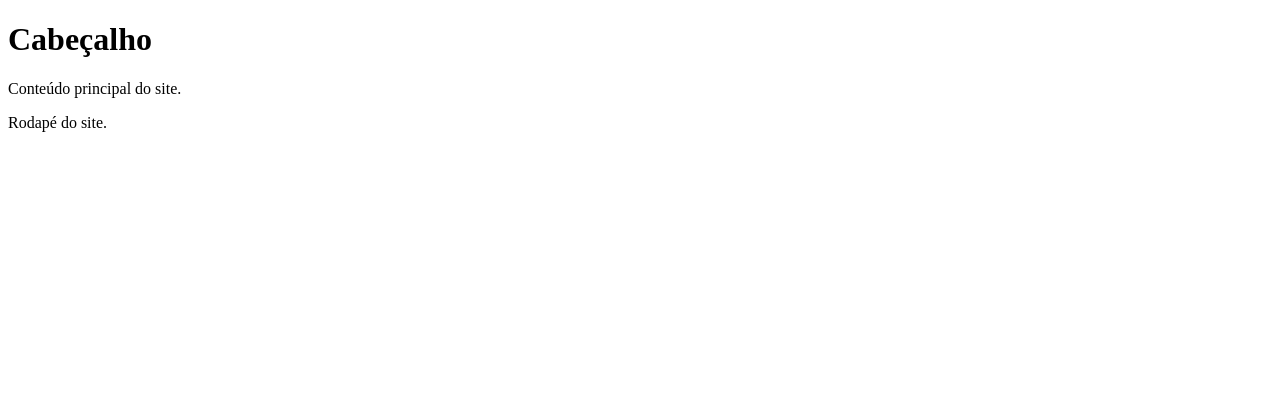
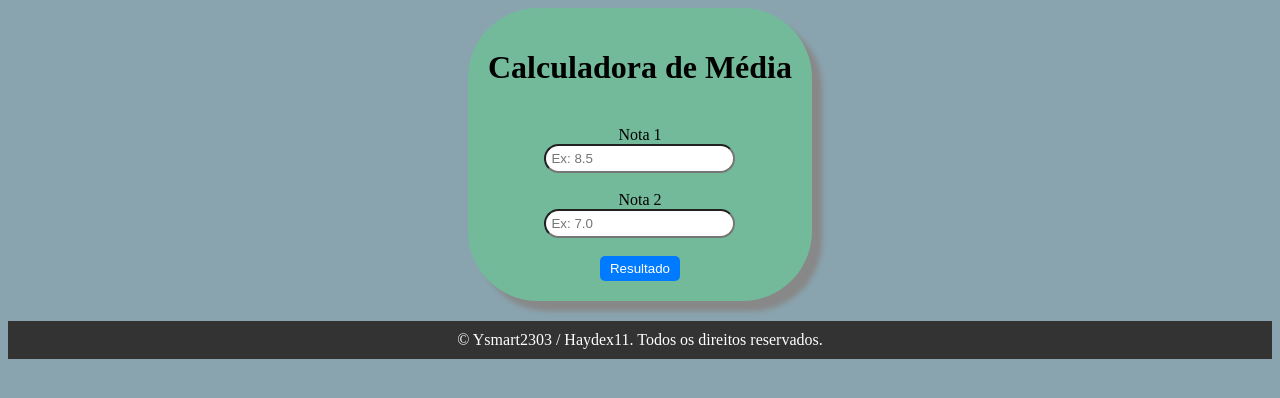
Before and after one commit to Ysmart2303/Ysmart-Calc, a plain HTML site: page index.html in a window 1280 px wide. Drawn offline with Linux system fonts and the light colour scheme.

Commit message:
Media Maker 001

```diff
--- a/css/style.css
+++ b/css/style.css
@@ -1,6 +1,40 @@
-body {
-    background: linear-gradient(135deg, #00c853 0%, #0091cc 100%);
-    margin: 0;
-    padding: 0;
-    min-height: 100vh;
+/* Estilos para a página de cálculo de média */
+
+body{
+    background-color: #89a4af;
+    text-align: center;
 }
+
+footer{
+    margin-top: 20px;
+    padding: 10px;
+    background-color: #333;
+    color: white;
+}
+
+input{
+    padding: 5px;
+    border-radius: 100px;
+}
+
+button{
+    padding: 5px 10px;
+    background-color: #007BFF;
+    color: white;
+    border: none;
+    border-radius: 5px;
+    cursor: pointer;
+}
+
+button:hover{
+    cursor: pointer;
+    background-color: #0056b3;
+}
+
+#sombra{
+    display: inline-block;
+    background-color: rgba(80, 221, 123, 0.384);
+    padding: 20px;
+    box-shadow: 10px 10px 5px #888888;
+    border-radius: 70px;
+}
--- a/index.html
+++ b/index.html
@@ -1,19 +1,32 @@
 <!DOCTYPE html>
 <html lang="pt-BR">
+
 <head>
     <meta charset="UTF-8">
-    <meta name="viewport" content="width=device-width, initial-scale=1.0">
-    <title>Calculadora</title>
+    <title>Media Maker</title>
+    <link rel="stylesheet" href="css/style.css">
 </head>
-<body>
-    <header>
-        <h1>Cabeçalho</h1>
-    </header>
-    <main>
-        <p>Conteúdo principal do site.</p>
-    </main>
-    <footer>
-        <p>Rodapé do site.</p>
-    </footer>
-</body>
+
+    <body>
+
+        <div id="sombra">
+
+             <h1>Calculadora de Média</h1><br>
+
+            <label>Nota 1</label><br>
+            <input type="number" id="nota1" placeholder="Ex: 8.5"><br><br>
+
+            <label>Nota 2</label><br>
+            <input type="number" id="nota2" placeholder="Ex: 7.0"><br><br>
+
+            <button onclick="calcular()">Resultado</button><br>
+
+        </div>
+
+
+        <br><footer>&copy; Ysmart2303 / Haydex11. Todos os direitos reservados.</footer>
+
+
+        <script src="js/script.js"></script>
+    </body>
 </html>
--- a/js/script.js
+++ b/js/script.js
@@ -0,0 +1,6 @@
+function calcular() {
+    let nota1 = parseFloat(document.getElementById('nota1').value);
+    let nota2 = parseFloat(document.getElementById('nota2').value);
+
+    alert("Media é " + ((nota1 + nota2) / 2))
+}
```
